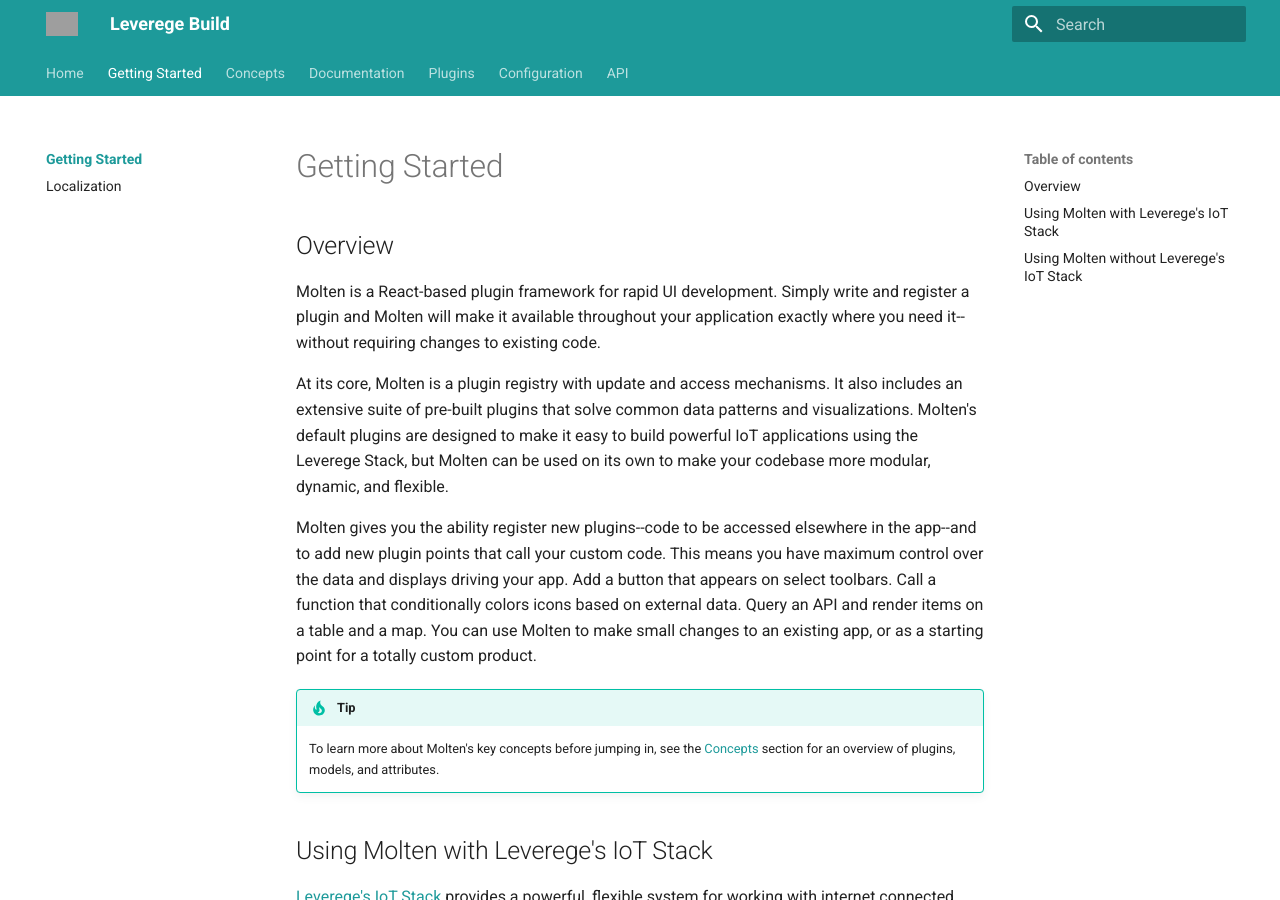
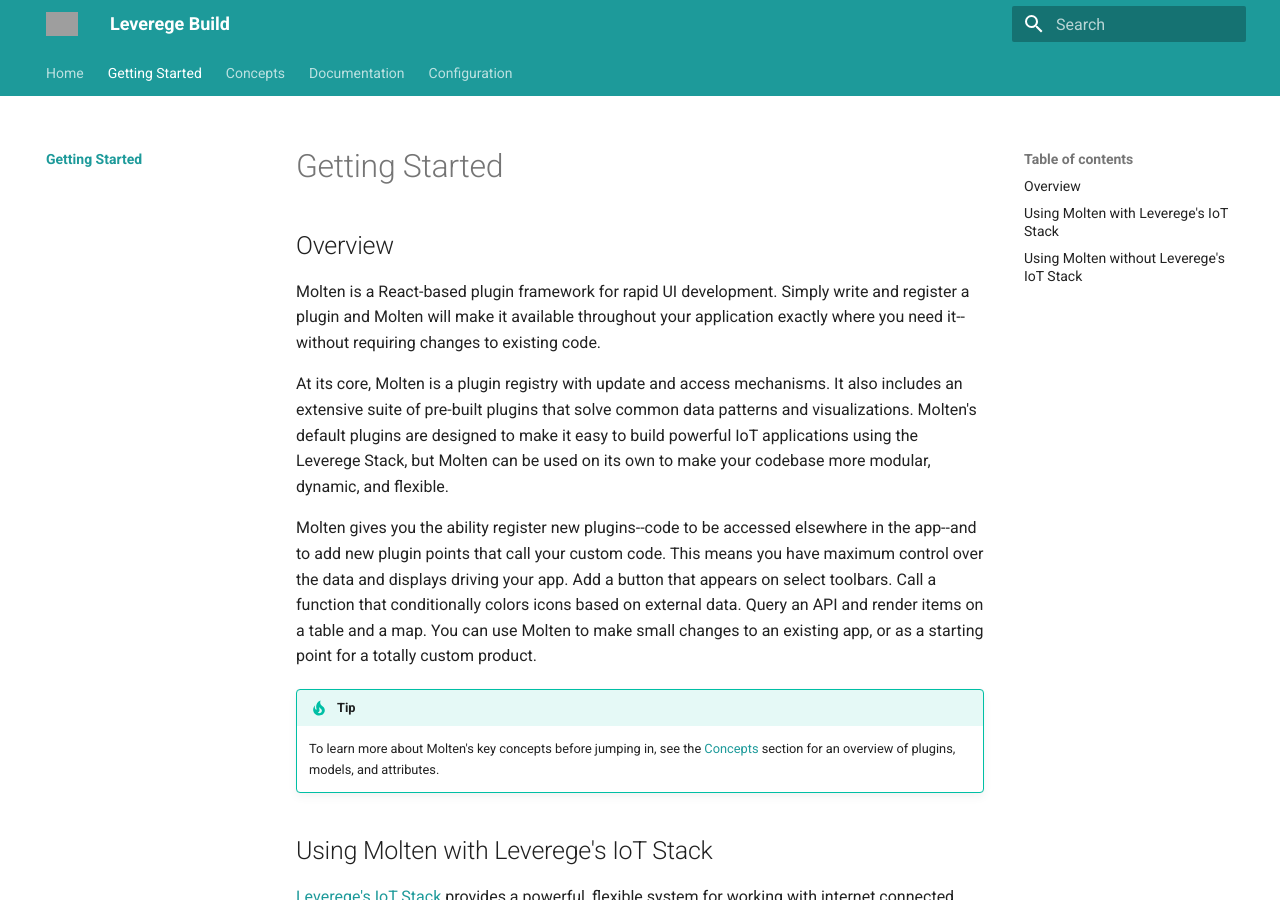
Before and after one commit to Leverege/molten-docs, an MkDocs documentation site: the page built from docs/getting-started/index.md, in a window 1280 px wide and 900 px high. Built offline with MkDocs 1.6.1 and Material for MkDocs 9.7.7, drawn with Linux system fonts in a browser that asks for light colours; the version menu is left out; some of the changed lines change nothing that is shown; grey boxes are pictures that could not be loaded.

Commit message:
hiding blank pages

```diff
--- a/mkdocs.yml
+++ b/mkdocs.yml
@@ -17,7 +17,7 @@
   - Home: index.md
   - Getting Started:
       - Installation: getting-started/index.md
-      - Localization: getting-started/i18n.md
+     #### - Localization: getting-started/i18n.md
   - Concepts:
     - Plugins:
       - concepts/plugins/index.md
@@ -32,18 +32,18 @@
       - Editors: concepts/models/editors.md
     - Attributes:
       - concepts/attributes/index.md
-      - Formatters: concepts/attributes/formatters.md
-      - Relationships: concepts/attributes/relationships.md
-      - Data Sources: concepts/attributes/data-sources.md
-      - Details: concepts/attributes/details.md
-      - Table Columns: concepts/attributes/table.md
-    - Actions: concepts/actions.md
+      #### - Formatters: concepts/attributes/formatters.md
+      #### - Relationships: concepts/attributes/relationships.md
+      ####  - Data Sources: concepts/attributes/data-sources.md
+      #### - Details: concepts/attributes/details.md
+      #### - Table Columns: concepts/attributes/table.md
+    #### - Actions: concepts/actions.md
   - Documentation:
     - Startup:
       - docs/startup/index.md
       - Initializers: docs/startup/initializers.md
       - Support Components: docs/startup/support-components.md
-      - Redux: docs/startup/redux.md
+      #### - Redux: docs/startup/redux.md
     - Adding a Screen:
       - docs/routes/index.md
       - Screens : docs/routes/screens.md
@@ -84,11 +84,11 @@
         - AttributeCellRenderer: docs/table/plugin-points/attribute-cell-renderer.md
         - ColumnRenderer: docs/table/plugin-points/column-renderer.md
         - TableModelConfigurer: docs/table/plugin-points/model-configurer.md
-  - Plugins:
+  #### - Plugins:
     - plugins/index.md
   - Configuration:
     - config/index.md
-  - API:
+  #### - API:
     - api/index.md
 extra:
   version:
```
